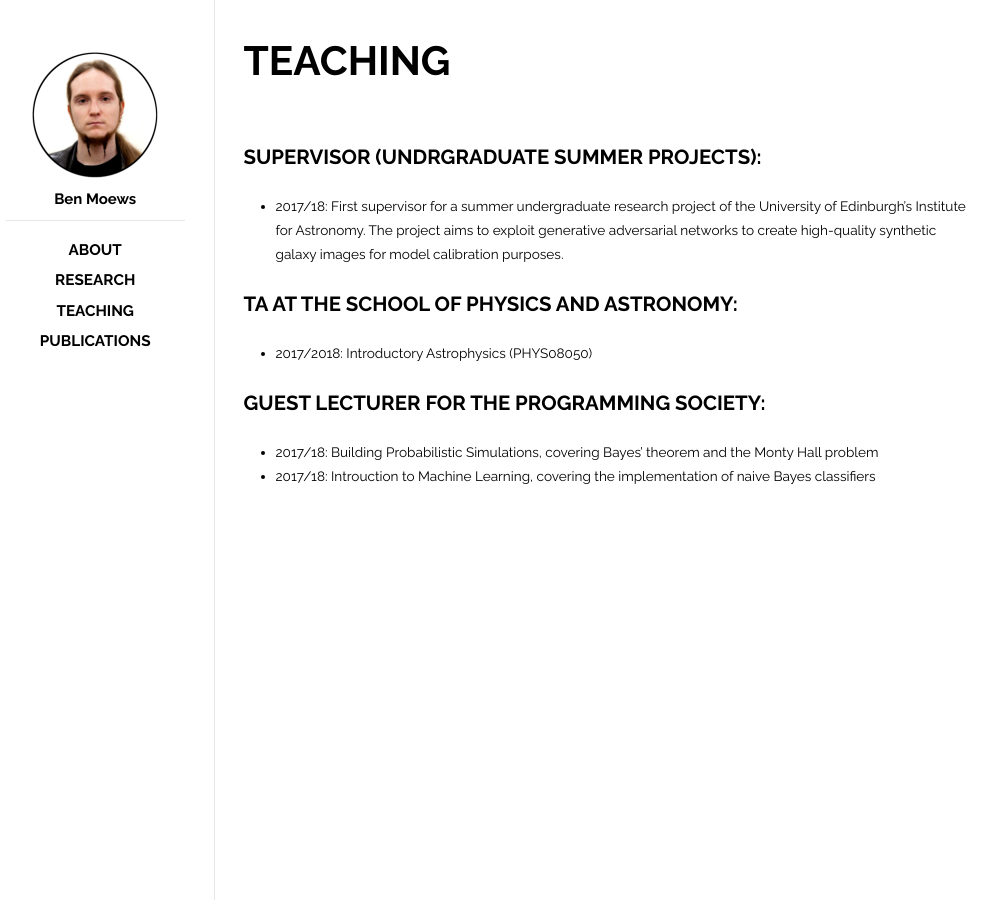
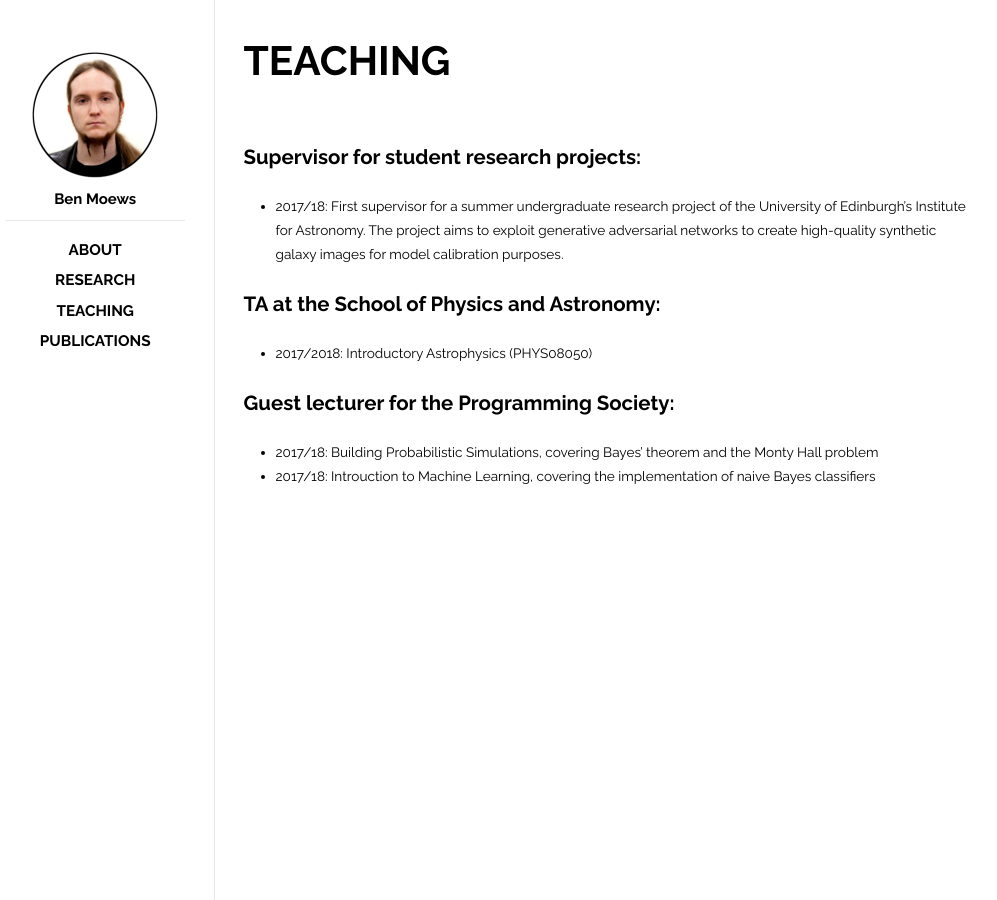
Before and after one commit to moews/moews.github.io, a Jekyll site: the page built from _posts/2017-03-25-teaching.md, in a window 1280 px wide. Shown: the whole page, without its empty margins (144-1141 px from the left). Built offline with Jekyll 4.4.1, drawn with Linux system fonts in a browser that asks for light colours.

Commit message:
Update 2017-03-25-teaching.md

```diff
--- a/_posts/2017-03-25-teaching.md
+++ b/_posts/2017-03-25-teaching.md
@@ -7,15 +7,15 @@ categories: posts
 ---
 
 <br>
-## SUPERVISOR (UNDRGRADUATE SUMMER PROJECTS):
+## Supervisor for student research projects:
 
 * 2017/18: First supervisor for a summer undergraduate research project of the University of Edinburgh's Institute for Astronomy. The project aims to exploit generative adversarial networks to create high-quality synthetic galaxy images for model calibration purposes.
 
-## TA AT THE SCHOOL OF PHYSICS AND ASTRONOMY:
+## TA at the School of Physics and Astronomy:
 
 * 2017/2018: Introductory Astrophysics (PHYS08050)
 
-## GUEST LECTURER FOR THE PROGRAMMING SOCIETY:
+## Guest lecturer for the Programming Society:
 
 * 2017/18: Building Probabilistic Simulations, covering Bayes' theorem and the Monty Hall problem
 * 2017/18: Introuction to Machine Learning, covering the implementation of naive Bayes classifiers
```
